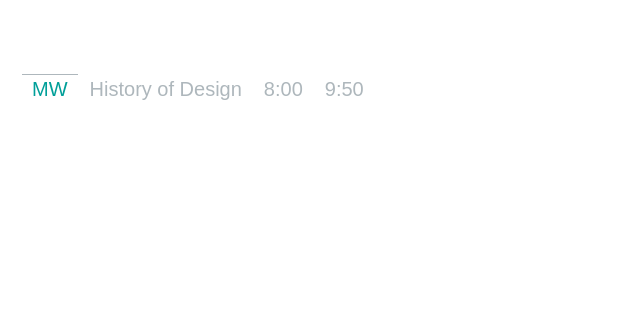
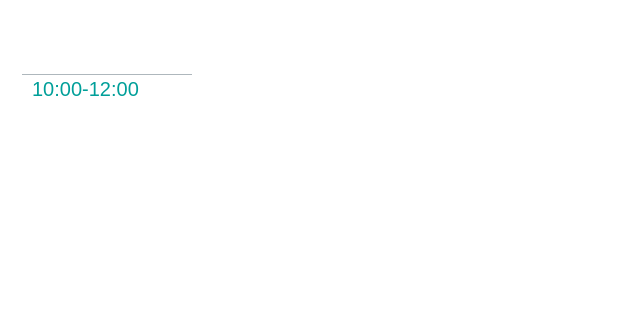
Before and after one commit to Jchurchill49/P1-468-officeHours, a plain HTML site: page index.html in a window 1280 px wide. Shown: the whole page, without its empty margins (0-640 px from the left). Drawn offline with Linux system fonts and the light colour scheme; no server answers; a web font is replaced by a local one.

Commit message:
office hours 1.1

```diff
--- a/index.html
+++ b/index.html
@@ -49,8 +49,8 @@
 
 			#spacepeopleContainer
 			{
-				width:506px;
-				height: 314px;
+				width:250px;
+				height: 250px;
 				text-align: center;
 				background-color:transparent;
 				background-size: 250px 187px;
@@ -152,14 +152,12 @@
 
 				<table>
 				  <tr>
-				    <th class="heading">Day</th>
+				    <th class="heading">Travis Masingale</th>
 
 				  </tr>
 				  <tr>
-				    <td class="MW">MW</td>
-				    <td>History of Design</td>
-				    <td>8:00</td>
-				    <td>9:50</td>
+				    <td class="MW">10:00-12:00</td>
+
 
 				  </tr>
 
```
